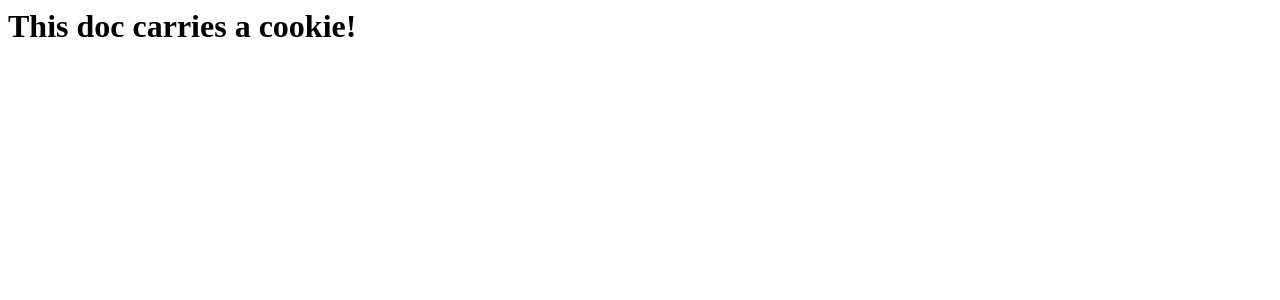
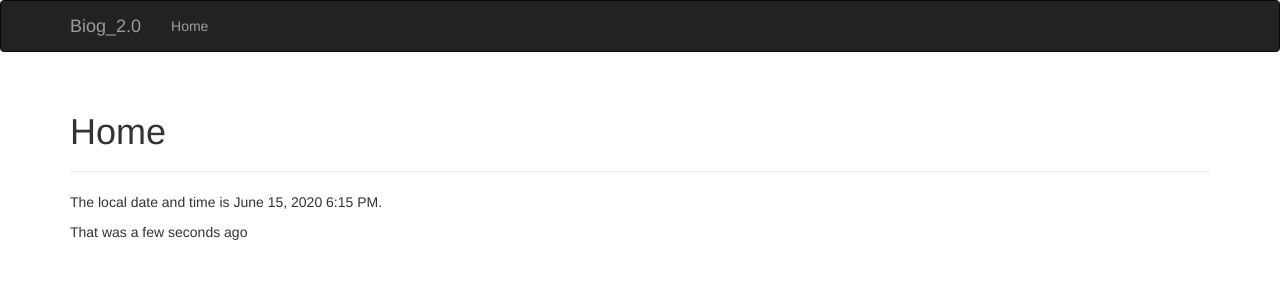
Before and after one commit to C3nsoreD/flask-tut, a Flask app: page / in a window 1280 px wide. Shown: the top 300 px of the page. Run offline with Flask 2, Linux system fonts and the light colour scheme; some libraries are stand-ins or nearby versions.

Commit message:
Index date-time utc

```diff
--- a/application/app.py
+++ b/application/app.py
@@ -1,19 +1,16 @@
 from flask import Flask, render_template
 from flask import request, make_response
 from flask_bootstrap import Bootstrap
-
+from flask_moment import Moment
+from datetime import datetime
 
 app = Flask(__name__)
 Bootstrap(app)
-
+moment = Moment(app)
 
 @app.route('/')
 def index():
-    response = make_response('<h1>This doc carries a cookie!</h1>')
-    response.set_cookie('answer', '42')
-    user_agent = request.headers.get('User-Agent')
-    # return '<h1>Your browser is %s!</h1>' % user_agent
-    return response
+    return render_template('index.html', current_time=datetime.utcnow())
 
 @app.route('/user/<name>')
 def user(name):
--- a/application/templates/base.html
+++ b/application/templates/base.html
@@ -1,5 +1,11 @@
 {% extends "bootstrap/base.html" %}
 {% block title %}BLOG2.0{% endblock %}
+{% block head %}
+{{ super() }}
+  <link rel="shortcut icon" href="{{ url_for('static', filename = 'favicon.ico') }}" type="image/x-icon">
+  <link rel="icon" href="{{ url_for('static', filename = 'favicon.ico') }}" type="image/x-icon">
+  {{ moment.include_moment() }}
+{% endblock %}
 
 {% block navbar %}
 <div class="navbar navbar-inverse" role="navigation">
@@ -27,3 +33,8 @@
   {% block page_content %}{% endblock %}
 </div>
 {% endblock %}
+
+{% block scripts %}
+{{ super() }}
+{{ moment.include_moment() }}
+{% endblock %}
--- a/application/templates/error/404.html
+++ b/application/templates/error/404.html
@@ -3,6 +3,6 @@
 
 {% block page_content %}
 <div class='page-header'>
-  <h1>Not Found</h1>
+  <h1>Page Not Found</h1>
 </div>
 {% endblock page_content %}
--- a/application/templates/error/500.html
+++ b/application/templates/error/500.html
@@ -4,6 +4,6 @@
 
 {% block page_content %}
 <div class='page-header'>
-  <h1>Not Found</h1>
+  <h1>Internal Server Error</h1>
 </div>
 {% endblock %}
--- a/application/templates/index.html
+++ b/application/templates/index.html
@@ -1,6 +1,11 @@
 {% extends 'base.html' %}
 
-{% block title %}BLOG2.0 - index{% endblock %}
+{% block title %}BLOG2.0{% endblock %}
 
 {% block page_content %}
+<div class='page-header'>
+  <h1>Home</h1>
+</div>
+<p>The local date and time is {{ moment(current_time).format('LLL') }}.</p>
+<p>That was {{ moment(current_time).fromNow(refresh=True) }}</p>
 {% endblock %}
```
